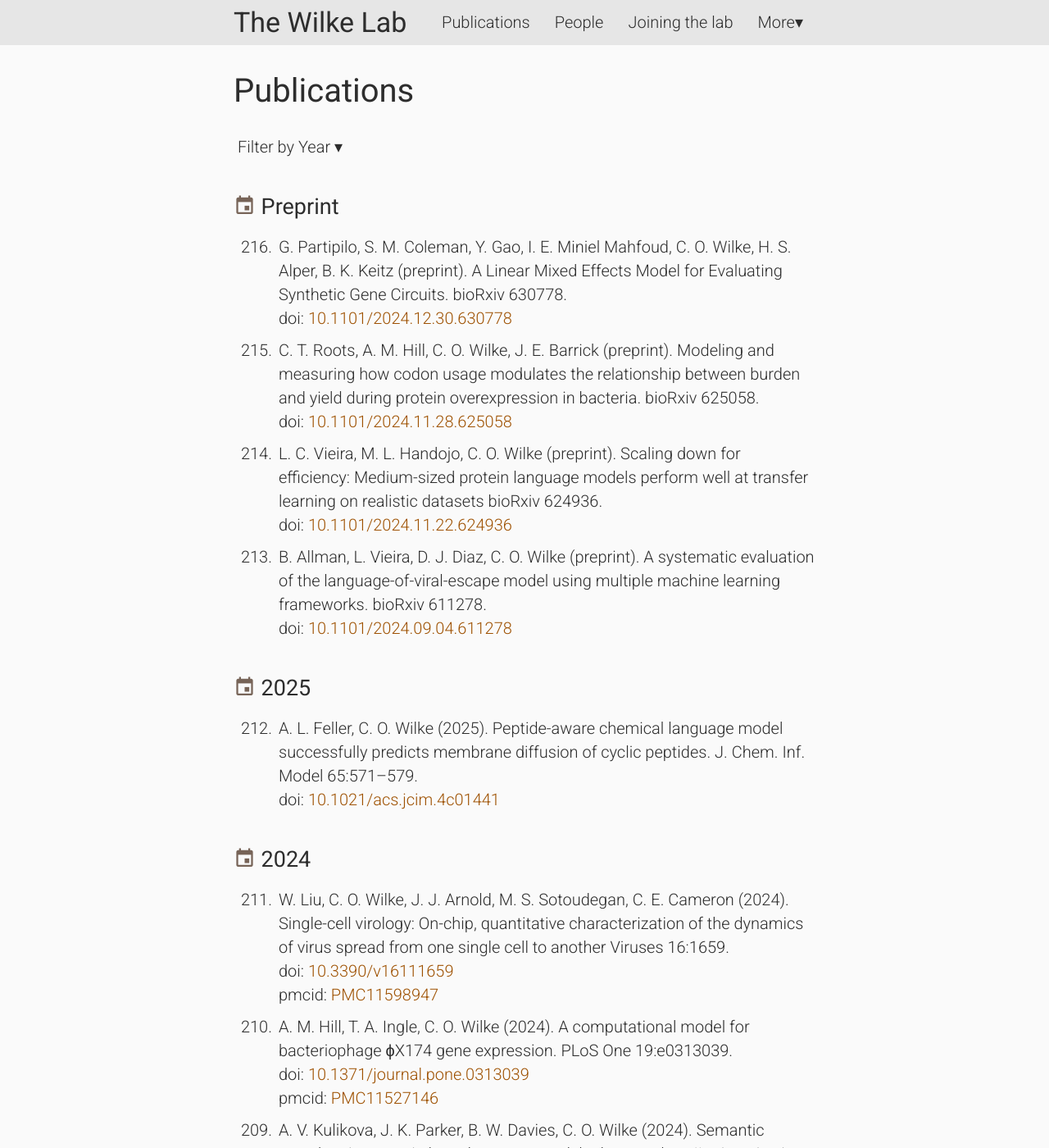
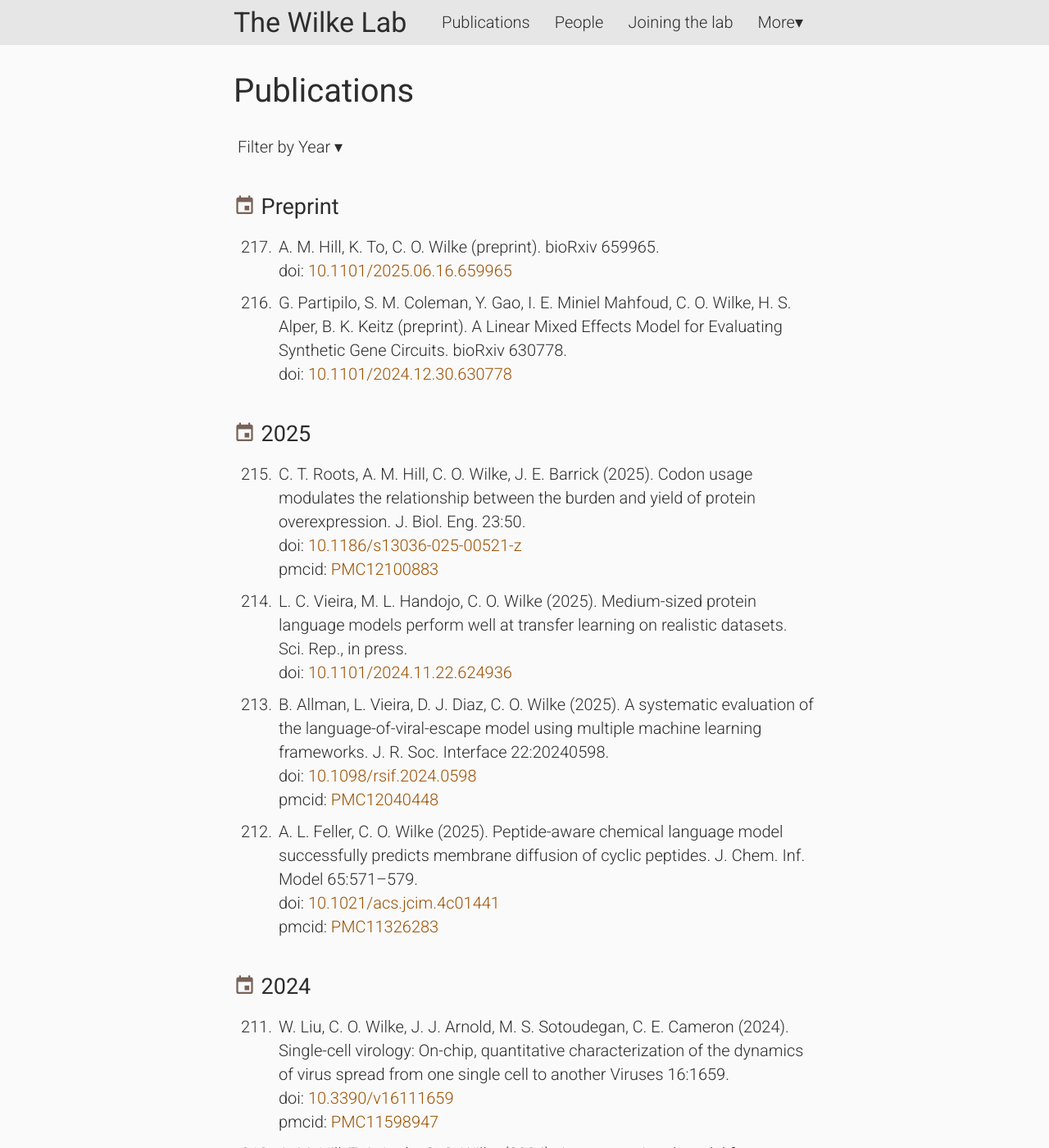
Before and after one commit to wilkelab/wilkelab.github.io, a Jekyll site: the page built from publications.html, in a window 1280 px wide and 1400 px high. Shown: the whole window at 82% size. Built offline with Jekyll 4.4.1, drawn with Linux system fonts in a browser that asks for light colours; nearby versions of some CDN libraries; some of the changed text lies outside the part shown.

Commit message:
update pubs

```diff
--- a/_data/publications.yml
+++ b/_data/publications.yml
@@ -1,3 +1,8 @@
+- author: A. M. Hill, K. To, C. O. Wilke
+  year: preprint
+  ref: bioRxiv 659965
+  doi: 10.1101/2025.06.16.659965
+
 - author: G. Partipilo, S. M. Coleman, Y. Gao, I. E. Miniel Mahfoud, C. O. Wilke, H. S. Alper, B. K. Keitz
   year: preprint
   title: A Linear Mixed Effects Model for Evaluating Synthetic Gene Circuits.
@@ -5,28 +10,32 @@
   doi: 10.1101/2024.12.30.630778
 
 - author: C. T. Roots, A. M. Hill, C. O. Wilke, J. E. Barrick
-  year: preprint
-  title: Modeling and measuring how codon usage modulates the relationship between burden and yield during protein overexpression in bacteria.
-  ref: bioRxiv 625058
-  doi: 10.1101/2024.11.28.625058
+  year: 2025
+  title: Codon usage modulates the relationship between the burden and yield of protein overexpression.
+  ref: "J. Biol. Eng. 23:50"
+  doi: 10.1186/s13036-025-00521-z
+  pmcid: PMC12100883
 
 - author: L. C. Vieira, M. L. Handojo, C. O. Wilke
-  year: preprint
-  title: "Scaling down for efficiency: Medium-sized protein language models perform well at transfer learning on realistic datasets"
-  ref: bioRxiv 624936
+  year: 2025
+  title: Medium-sized protein language models perform well at transfer learning on realistic datasets.
+  ref: "Sci. Rep., in press"
   doi: 10.1101/2024.11.22.624936
+  note: doi points to preprint
 
 - author: B. Allman, L. Vieira, D. J. Diaz, C. O. Wilke
-  year: preprint
+  year: 2025
   title: A systematic evaluation of the language-of-viral-escape model using multiple machine learning frameworks.
-  ref: bioRxiv 611278
-  doi: 10.1101/2024.09.04.611278
+  ref: "J. R. Soc. Interface 22:20240598"
+  doi: 10.1098/rsif.2024.0598
+  pmcid: PMC12040448
 
 - author: A. L. Feller, C. O. Wilke
   year: 2025
   title: Peptide-aware chemical language model successfully predicts membrane diffusion of cyclic peptides.
   ref: "J. Chem. Inf. Model 65:571–579"
   doi: 10.1021/acs.jcim.4c01441
+  pmcid: PMC11326283
 
 - author: W. Liu, C. O. Wilke, J. J. Arnold, M. S. Sotoudegan, C. E. Cameron
   year: 2024
@@ -105,7 +114,7 @@
 - author: D. J. Diaz, A. V. Kulikova, A. D. Ellington, C. O. Wilke
   year: 2023
   title: Using machine learning to predict the effects and consequences of mutations in proteins.
-  ref: "Curr. Opin. Struct. Biol. 78, 102518"
+  ref: "Curr. Opin. Struct. Biol. 78:102518"
   doi: https://doi.org/10.1016/j.sbi.2022.102518
   pmcid: PMC9908841
 
```
